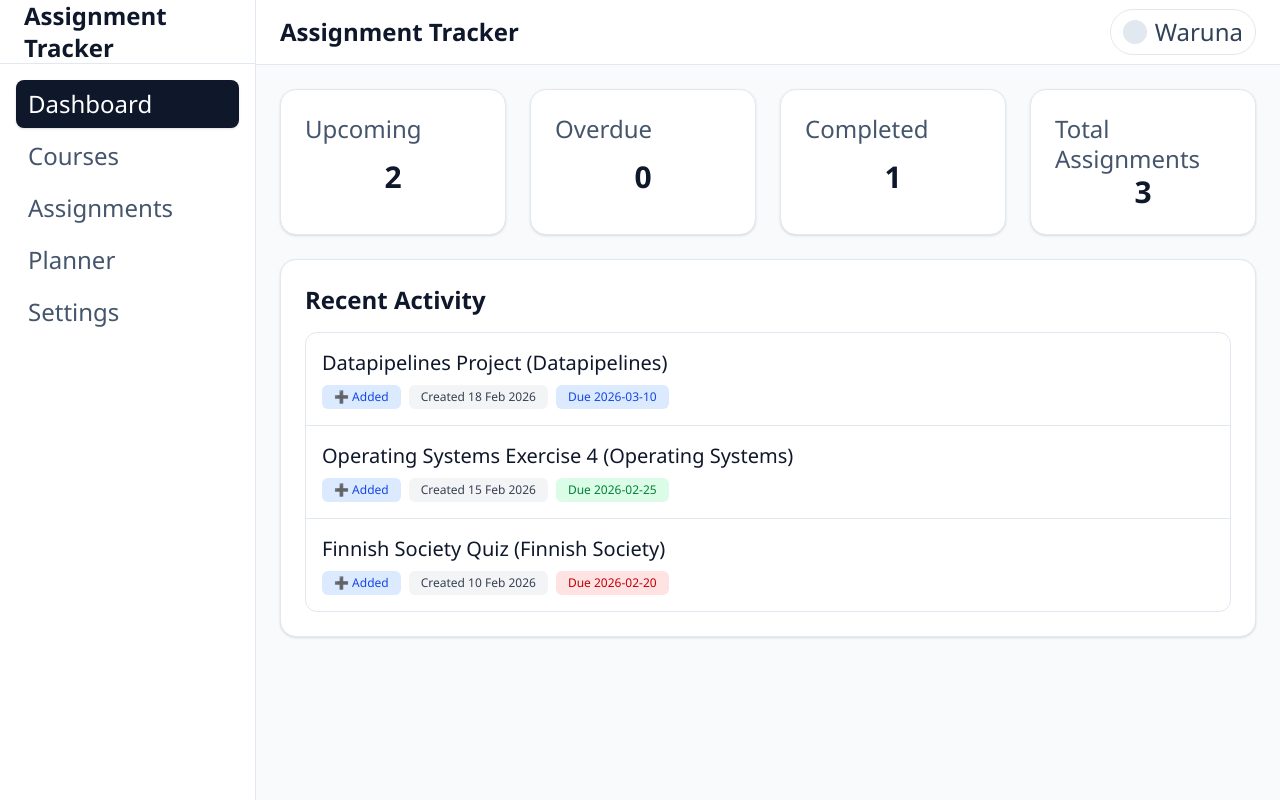
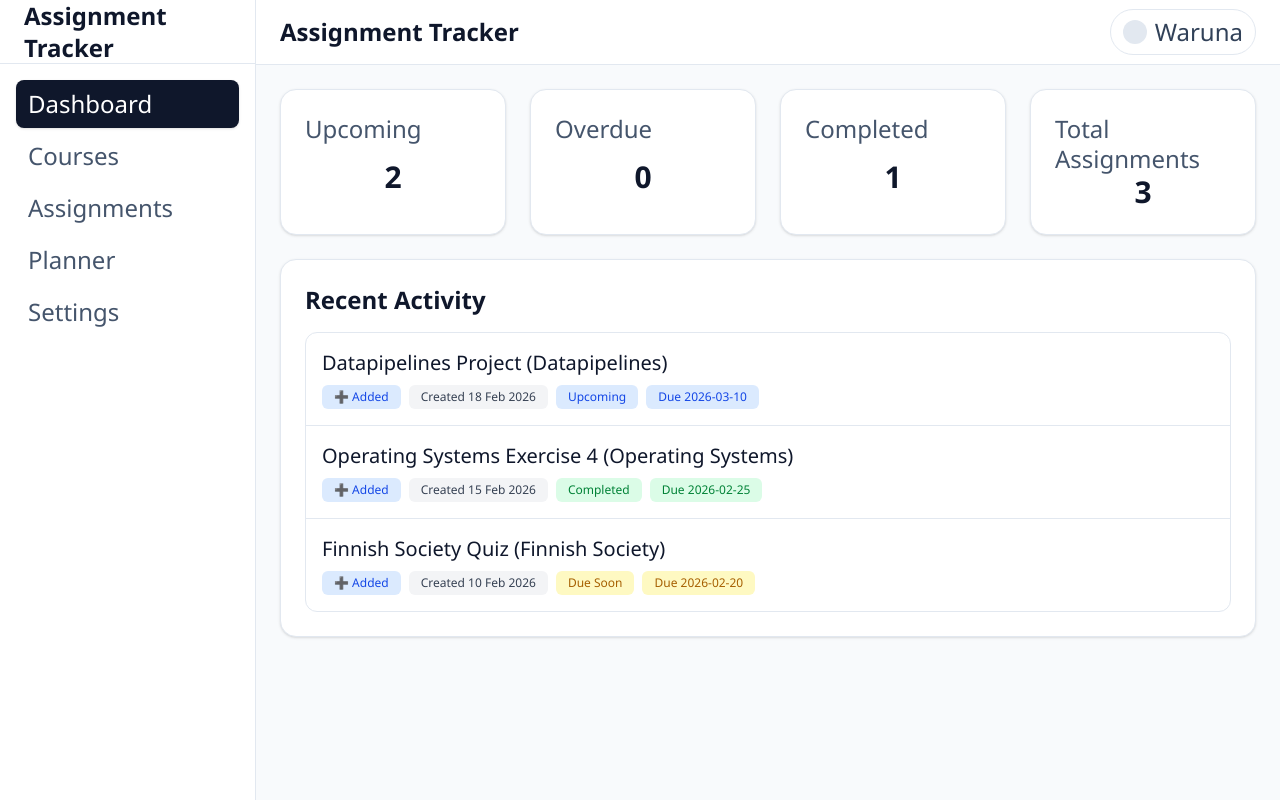
Before and after one commit to WarunaSLFI/study-planner-saas, a Next.js app: page /app/dashboard in a window 1280 px wide. Built offline with nearby package versions, Linux system fonts and the light colour scheme.

Commit message:
fix(RecentActivity): support legacy localStorage items missing assignmentId

```diff
--- a/src/app/app/dashboard/page.tsx
+++ b/src/app/app/dashboard/page.tsx
@@ -67,18 +67,34 @@ export default function DashboardPage() {
                     <span className="px-3 py-1 text-xs rounded-md bg-gray-100 text-gray-700">
                       Created {formattedDate}
                     </span>
-                    <span
-                      className={`px-3 py-1 text-xs rounded-md ${item.status === "Overdue"
-                        ? "bg-red-100 text-red-700"
-                        : item.status === "Due Soon"
-                          ? "bg-yellow-100 text-yellow-700"
-                          : item.status === "Completed"
-                            ? "bg-green-100 text-green-700"
-                            : "bg-blue-100 text-blue-700"
-                        }`}
-                    >
-                      Due {item.dueDate}
-                    </span>
+                    {(() => {
+                      const assignment = assignments.find(
+                        (a) => a.id === item.assignmentId || (!item.assignmentId && a.title === item.title)
+                      );
+                      const currentStatus = assignment
+                        ? getAssignmentStatus(assignment.dueDate, assignment.isCompleted)
+                        : item.status;
+
+                      const statusColorClass =
+                        currentStatus === "Overdue"
+                          ? "bg-red-100 text-red-700"
+                          : currentStatus === "Due Soon"
+                            ? "bg-yellow-100 text-yellow-700"
+                            : currentStatus === "Completed"
+                              ? "bg-green-100 text-green-700"
+                              : "bg-blue-100 text-blue-700";
+
+                      return (
+                        <>
+                          <span className={`px-3 py-1 text-xs rounded-md ${statusColorClass} font-medium`}>
+                            {currentStatus}
+                          </span>
+                          <span className={`px-3 py-1 text-xs rounded-md ${statusColorClass}`}>
+                            Due {item.dueDate}
+                          </span>
+                        </>
+                      );
+                    })()}
                   </div>
                 </div>
               );
--- a/src/app/app/providers/AppDataProvider.tsx
+++ b/src/app/app/providers/AppDataProvider.tsx
@@ -24,6 +24,7 @@ export type AddAssignmentInput = {
 
 export type ActivityItem = {
   id: string;
+  assignmentId: string;
   type: "assignment_created" | "assignment_completed" | "assignment_uncompleted";
   title: string;
   courseName: string;
@@ -92,6 +93,7 @@ import { getAssignmentStatus } from "@/lib/assignmentStatus";
 const initialActivity: ActivityItem[] = [
   {
     id: "activity-1",
+    assignmentId: "assignment-2",
     type: "assignment_created",
     title: "Datapipelines Project",
     courseName: "Datapipelines",
@@ -101,6 +103,7 @@ const initialActivity: ActivityItem[] = [
   },
   {
     id: "activity-2",
+    assignmentId: "assignment-1",
     type: "assignment_created",
     title: "Operating Systems Exercise 4",
     courseName: "Operating Systems",
@@ -110,6 +113,7 @@ const initialActivity: ActivityItem[] = [
   },
   {
     id: "activity-3",
+    assignmentId: "assignment-3",
     type: "assignment_created",
     title: "Finnish Society Quiz",
     courseName: "Finnish Society",
@@ -188,10 +192,11 @@ export default function AppDataProvider({ children }: AppDataProviderProps) {
     );
     const courseName = relatedCourse?.name ?? "Unknown Course";
     const now = new Date().toISOString();
+    const newAssignmentId = `assignment-${Date.now()}-${Math.random().toString(36).slice(2, 8)}`;
 
     setAssignments((previousAssignments) => [
       {
-        id: `assignment-${Date.now()}-${Math.random().toString(36).slice(2, 8)}`,
+        id: newAssignmentId,
         title: assignmentData.title.trim(),
         courseId: assignmentData.courseId,
         course: courseName,
@@ -206,6 +211,7 @@ export default function AppDataProvider({ children }: AppDataProviderProps) {
     setActivity((previousActivity) => {
       const newActivity: ActivityItem = {
         id: `activity-${Date.now()}-${Math.random().toString(36).slice(2, 8)}`,
+        assignmentId: newAssignmentId,
         type: "assignment_created",
         title: assignmentData.title.trim(),
         courseName,
@@ -258,6 +264,7 @@ export default function AppDataProvider({ children }: AppDataProviderProps) {
 
         const newActivity: ActivityItem = {
           id: `activity-${Date.now()}-${Math.random().toString(36).slice(2, 8)}`,
+          assignmentId: updatedAssignment!.id,
           type: actionType,
           title: updatedAssignment!.title,
           courseName: updatedAssignment!.course,
```
